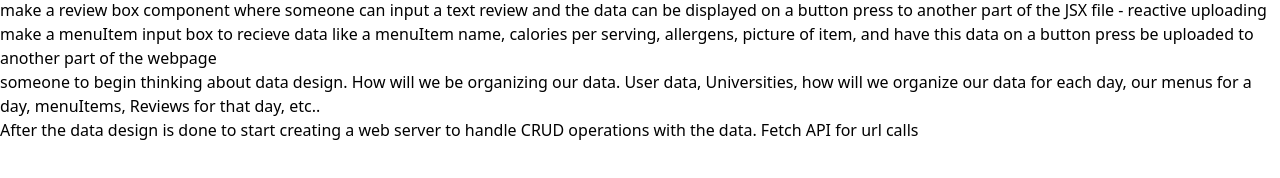
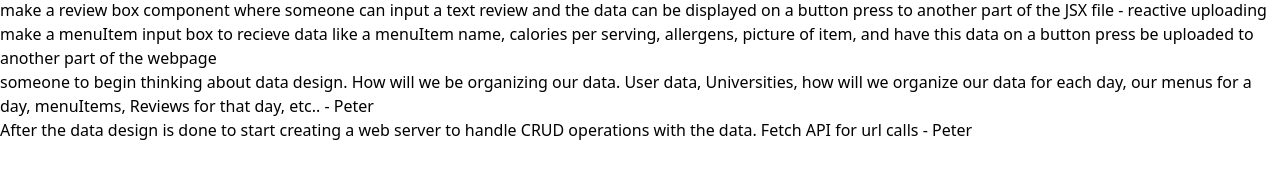
Before and after one commit to peternav2/SWE-Project, a React (Vite) app: page / in a window 1280 px wide. Shown: the part 444-622 px from the top of the page. Built offline with nearby package versions, Linux system fonts and the light colour scheme.

Commit message:
init peter development

```diff
--- a/src/App.tsx
+++ b/src/App.tsx
@@ -27,8 +27,8 @@ function App() {
           <li>Log in page - also look into authentification tokens</li>
           <li>make a review box component where someone can input a text review and the data can be displayed on a button press to another part of the JSX file - reactive uploading</li>
           <li>make a menuItem input box to recieve data like a menuItem name, calories per serving, allergens, picture of item, and have this data on a button press be uploaded to another part of the webpage</li>
-          <li>someone to begin thinking about data design. How will we be organizing our data. User data, Universities, how will we organize our data for each day, our menus for a day, menuItems, Reviews for that day, etc..</li>
-          <li>After the data design is done to start creating a web server to handle CRUD operations with the data. Fetch API for url calls </li>
+          <li>someone to begin thinking about data design. How will we be organizing our data. User data, Universities, how will we organize our data for each day, our menus for a day, menuItems, Reviews for that day, etc.. - Peter</li>
+          <li>After the data design is done to start creating a web server to handle CRUD operations with the data. Fetch API for url calls - Peter </li>
         </ol>
       </div>
 
```
